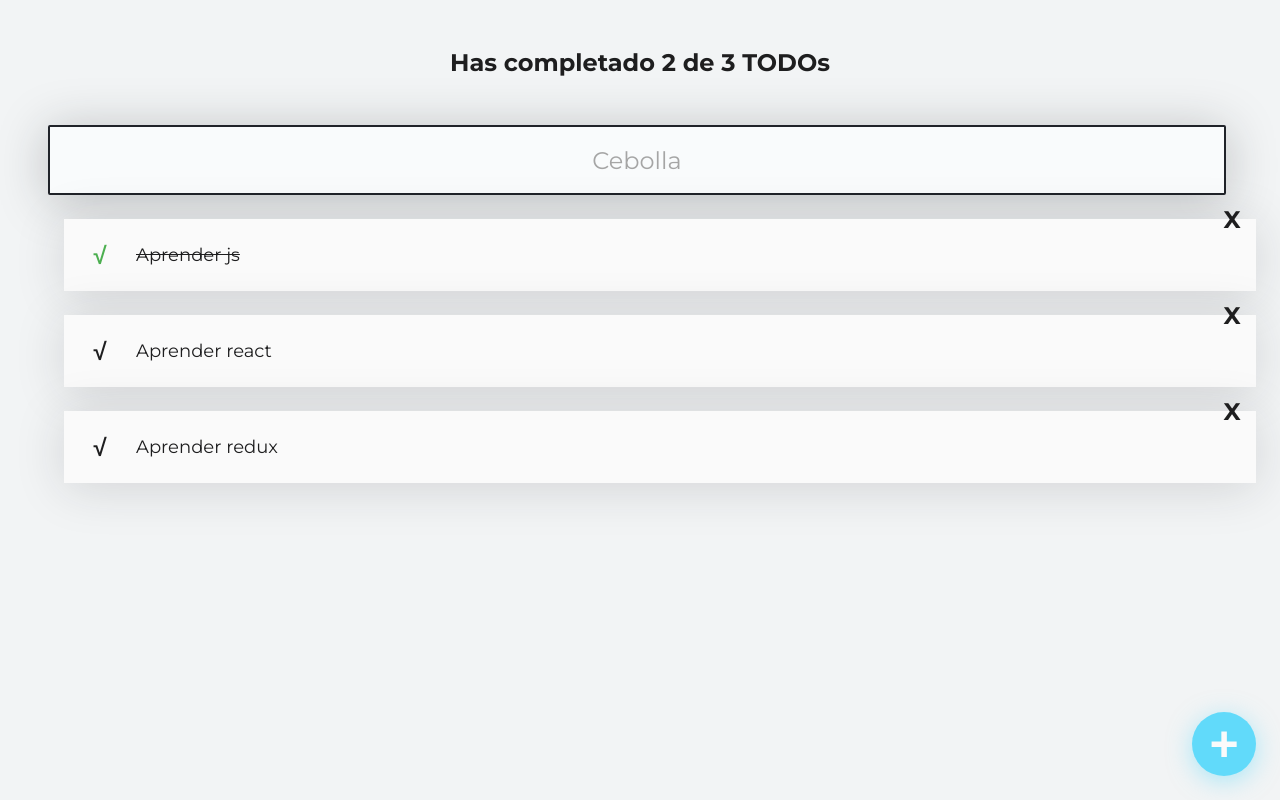
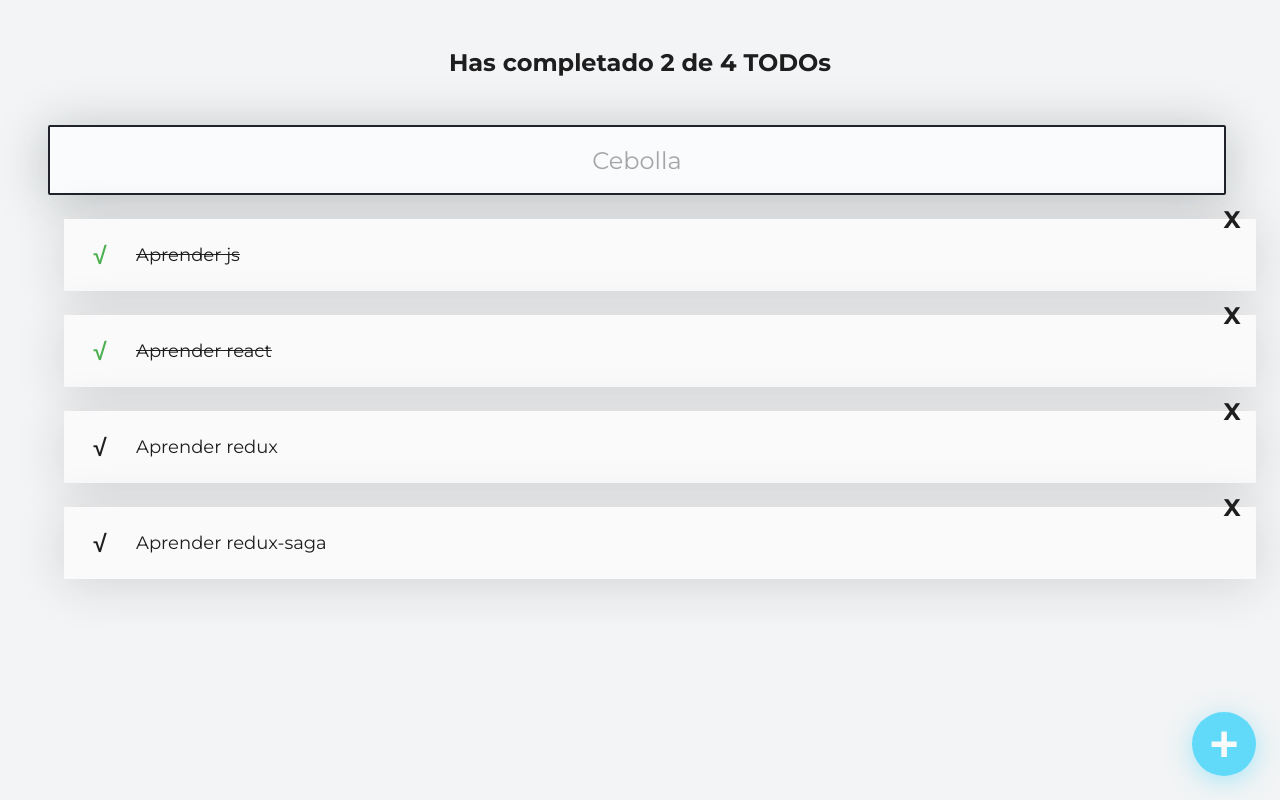
Before and after one commit to jcvaldes/curso-intro-react-platzi, a React (Create React App) app in the folder 02-todo/: page / in a window 1280 px wide. Built offline with nearby package versions, Linux system fonts and the light colour scheme.

Commit message:
borrar y completar todos

```diff
--- a/02-todo/src/App.js
+++ b/02-todo/src/App.js
@@ -5,25 +5,53 @@ import { TodoItem } from "./components/TodoItem";
 import { TodoList } from "./components/TodoList";
 import { TodoSearch } from "./components/TodoSearch";
 
-const todos = [
+const defaultTodos = [
   { text: "Aprender js", completed: true },
-  { text: "Aprender react", completed: false },
+  { text: "Aprender react", completed: true },
   { text: "Aprender redux", completed: false },
+  { text: "Aprender redux-saga", completed: false },
 ];
 function App() {
+  const [todos, setTodos] = React.useState(defaultTodos);
+  const [searchValue, setSearchValue] = React.useState("");
+  const completedTodos = todos.filter((todo) => !!todo.completed).length;
+  const totalTodos = todos.length;
+  let searchedTodos = [];
+  if (!searchValue.length >= 1) {
+    searchedTodos = todos;
+  } else {
+    searchedTodos = todos.filter((todo) =>
+      todo.text.toLowerCase().includes(searchValue.toLowerCase())
+    );
+  }
+  const completeTodo = (text) => {
+    debugger;
+    const todoIndex = todos.findIndex((todo) => todo.text === text);
+    const newTodos = [...todos];
+    newTodos[todoIndex].completed = !newTodos[todoIndex].completed;
+    setTodos(newTodos);
+  };
+  const deleteTodo = (text) => {
+    const todoIndex = todos.findIndex((todo) => todo.text === text);
+    const newTodos = [...todos];
+    newTodos.splice(todoIndex, 1);
+    setTodos(newTodos);
+  };
   return (
     <React.Fragment>
-      <TodoCounter />
+      <TodoCounter total={totalTodos} completed={completedTodos} />
       {/* <h2>Has completado 2 de 3 TODOs</h2> */}
-      <TodoSearch />
+      <TodoSearch searchValue={searchValue} setSearchValue={setSearchValue} />
       {/* <input placeholder="Todo a buscar" />
       <button>+</button> */}
       <TodoList>
-        {todos.map((todo) => (
+        {searchedTodos.map((todo) => (
           <TodoItem
             key={todo.text}
             text={todo.text}
             completed={todo.completed}
+            onComplete={() => completeTodo(todo.text)}
+            onDelete={() => deleteTodo(todo.text)}
           />
         ))}
       </TodoList>
--- a/02-todo/src/components/TodoCounter.js
+++ b/02-todo/src/components/TodoCounter.js
@@ -1,7 +1,7 @@
 import React from "react";
 import "./TodoCounter.css";
 
-const TodoCounter = () => {
+const TodoCounter = ({ total, completed }) => {
   return (
     // <h2
     //   style={{
@@ -12,7 +12,9 @@ const TodoCounter = () => {
     //   Has completado 2 de 3 TODOs
     // </h2>
 
-    <h2 className="TodoCounter">Has completado 2 de 3 TODOs</h2>
+    <h2 className="TodoCounter">
+      Has completado {completed} de {total} TODOs
+    </h2>
   );
 };
 
--- a/02-todo/src/components/TodoItem.css
+++ b/02-todo/src/components/TodoItem.css
@@ -1,5 +1,6 @@
 .TodoItem {
   background-color: #fafafa;
+  cursor: pointer;
   position: relative;
   display: flex;
   justify-content: center;
--- a/02-todo/src/components/TodoItem.js
+++ b/02-todo/src/components/TodoItem.js
@@ -13,24 +13,25 @@ import "./TodoItem.css";
 // export { TodoItem };
 
 function TodoItem(props) {
-  const onComplete = () => {
-    alert("Ya completaste la tarea " + props.text);
-  };
-  const onDelete = () => {
-    alert("Borraste la tarea " + props.text);
-  };
+  // const onComplete = () => {
+  //   alert("Ya completaste la tarea " + props.text);
+  // };
+  // const onDelete = () => {
+  //   alert("Borraste la tarea " + props.text);
+  // };
+  debugger;
   return (
     <li className="TodoItem">
       <span
         className={`Icon Icon-check ${props.completed && "Icon-check--active"}`}
-        onClick={onComplete}
+        onClick={props.onComplete}
       >
         √
       </span>
       <p className={`TodoItem-p ${props.completed && "TodoItem-p--complete"}`}>
         {props.text}
       </p>
-      <span className="Icon Icon-delete" onClick={onDelete}>
+      <span className="Icon Icon-delete" onClick={props.onDelete}>
         X
       </span>
     </li>
--- a/02-todo/src/components/TodoSearch.js
+++ b/02-todo/src/components/TodoSearch.js
@@ -1,34 +1,22 @@
 import React from "react";
 import "./TodoSearch.css";
 
-function TodoSearch() {
-  const [searchValue, setSearchValue] = React.useState("");
-
+function TodoSearch({ searchValue, setSearchValue }) {
   const onSearchValueChange = (event) => {
     // console.log(event.target.value);
     setSearchValue(event.target.value);
   };
-  // return (
-  //   <>
-  //     <input
-  //       className="TodoSearch"
-  //       placeholder="Cebolla"
-  //       value={searchValue}
-  //       onChange={onSearchValueChange}
-  //     />
-  //     <p>{searchValue}</p>
-  //   </>
-  // );
-  // Uso un array en vez de fragment
-  return [
-    <input
-      className="TodoSearch"
-      placeholder="Cebolla"
-      value={searchValue}
-      onChange={onSearchValueChange}
-    />,
-    <p>{searchValue}</p>,
-  ];
+  return (
+    <>
+      <input
+        className="TodoSearch"
+        placeholder="Cebolla"
+        value={searchValue}
+        onChange={onSearchValueChange}
+      />
+      <p>{searchValue}</p>
+    </>
+  );
 }
 
 export { TodoSearch };
```
